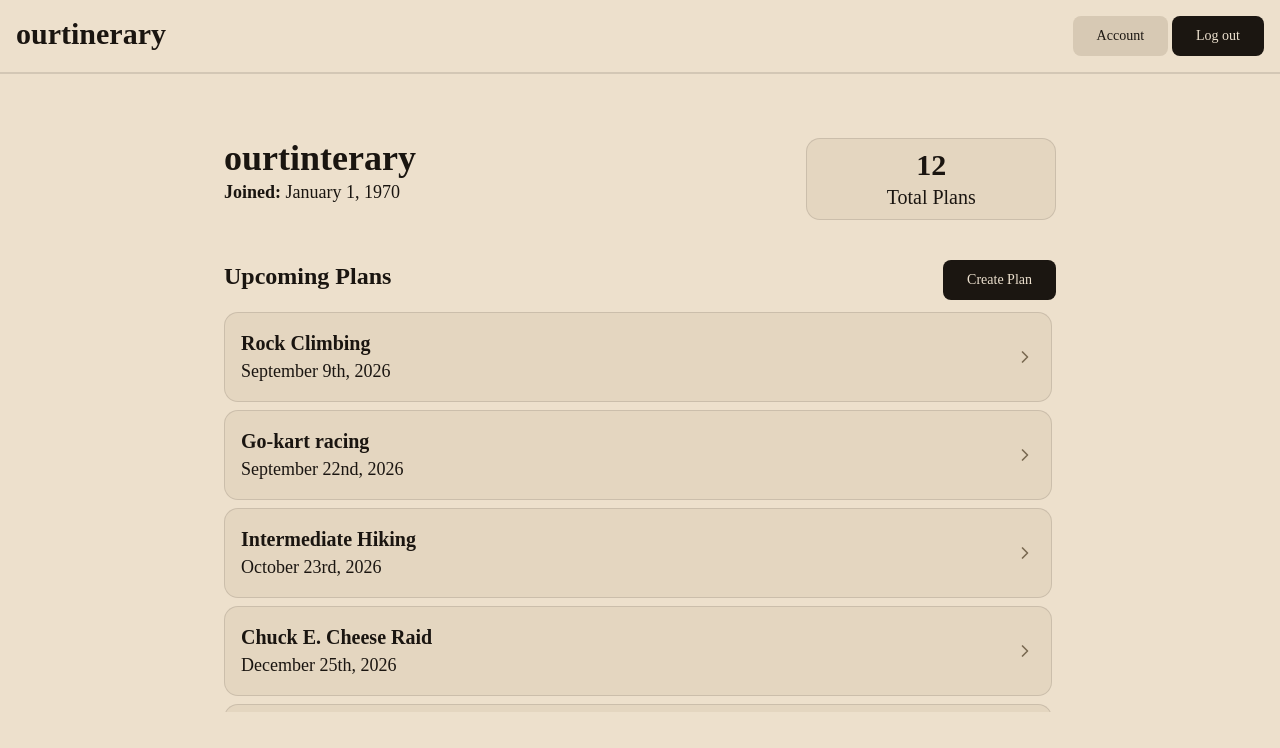
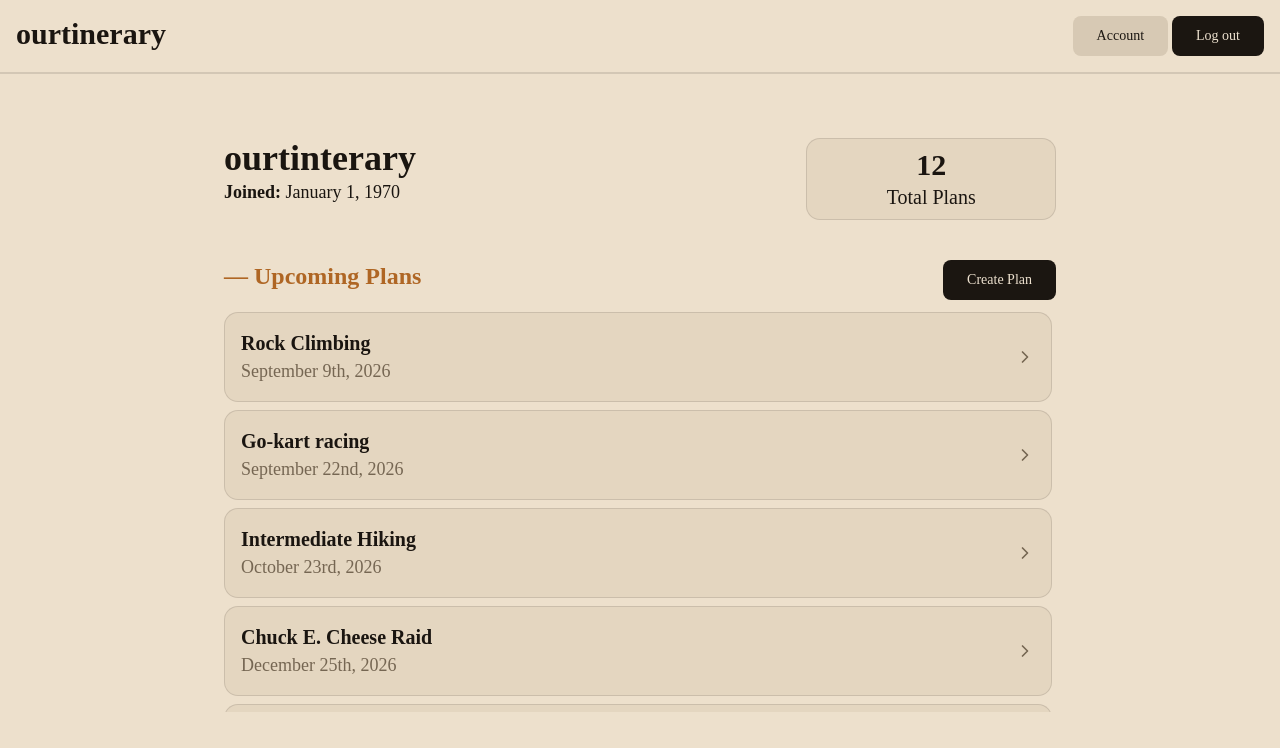
Before and after one commit to h-custodio/ourtinerary, a Next.js app: page /account in a window 1280 px wide. Shown: the top 748 px of the page. Built offline with nearby package versions, Linux system fonts and the light colour scheme.

Commit message:
Widened and added accents to the styling

```diff
--- a/app/account/page.tsx
+++ b/app/account/page.tsx
@@ -14,7 +14,6 @@ export default function AccountDashboard() {
   //   const [editingPlan, setEditingPlan] = useState<Plan | null>(null);
   const username = "ourtinterary";
   const joinDate = "January 1, 1970";
-  const friendCount = 5;
   const planCount = 12;
   const plans = [
     { title: "Rock Climbing", date: "September 9th, 2026" },
@@ -63,7 +62,7 @@ export default function AccountDashboard() {
       </div>
 
       <div className="flex justify-between mb-3">
-        <h2 className="text-2xl font-bold">Upcoming Plans</h2>
+        <h2 className="text-2xl font-bold text-accent">— Upcoming Plans</h2>
         <Link
           href="/plan-page"
           className={buttonVariants({ size: "lg", variant: "default" })}
@@ -90,10 +89,10 @@ export default function AccountDashboard() {
               <div className="flex justify-between border rounded-xl border-border bg-card p-4 mb-2">
                 <div>
                   <p className="text-xl font-bold">{plan.title}</p>
-                  <p className="text-lg">{plan.date}</p>
+                  <p className="text-lg text-muted-foreground">{plan.date}</p>
                 </div>
                 <div className="flex items-center">
-                  <ChevronRight size={20} style={{ color: "#7A6A52" }} />
+                  <ChevronRight size={20} className="text-muted-foreground" />
                 </div>
               </div>
             </Link>
```
